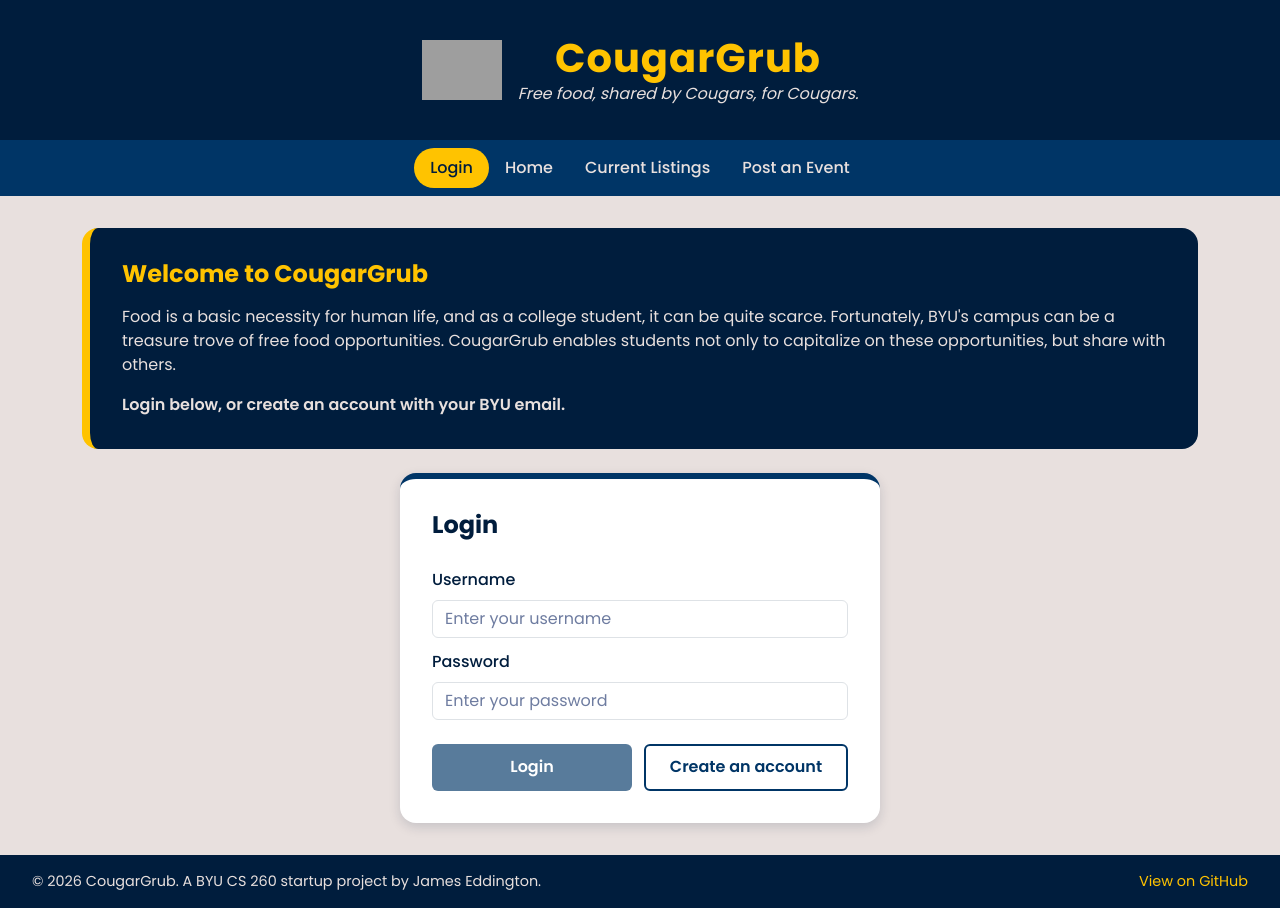
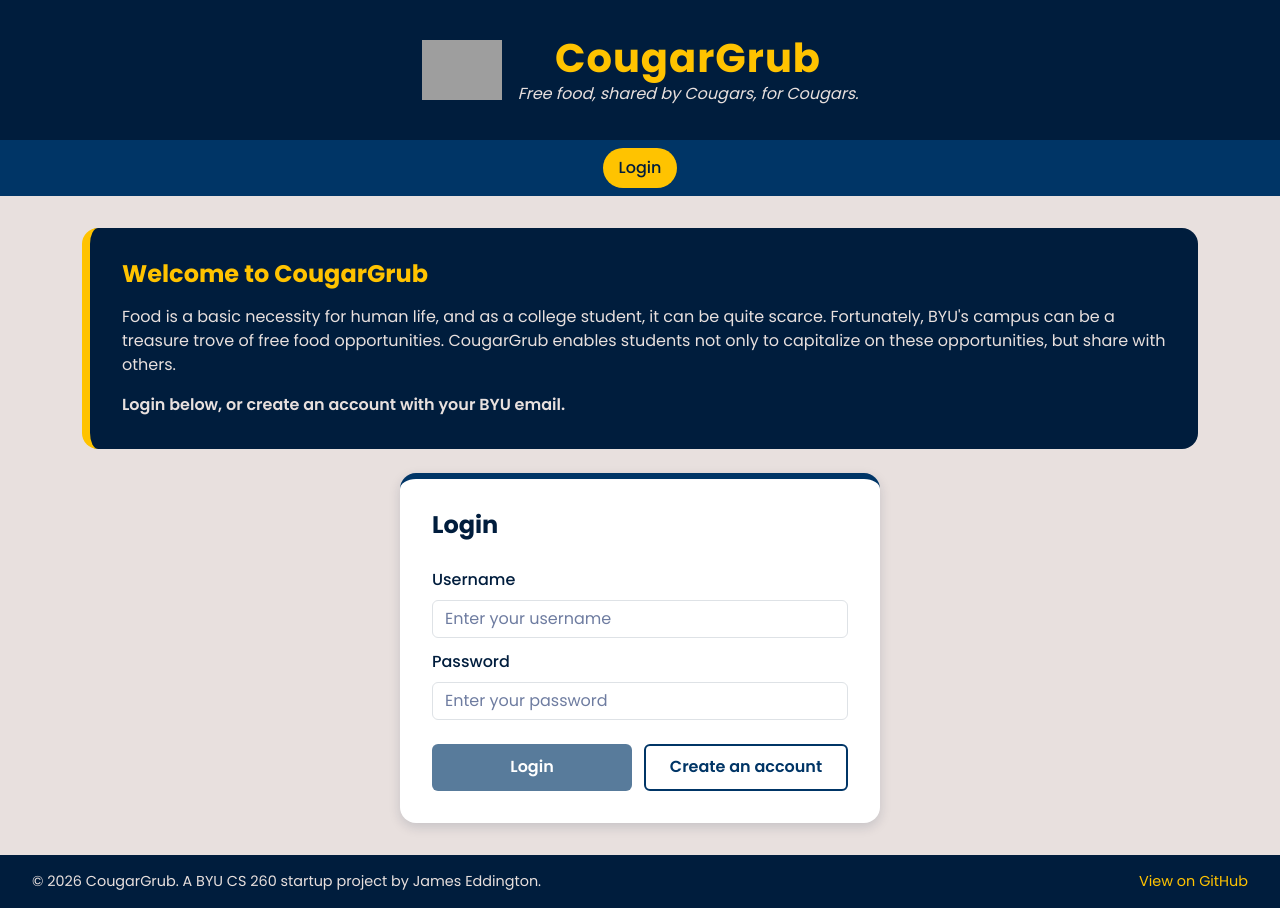
Before and after one commit to jamesse0/StartupIdea, a React (Vite) app: page / in a window 1280 px wide. Built offline with nearby package versions, Linux system fonts and the light colour scheme; grey boxes are pictures that could not be loaded.

Commit message:
nav links only show when logged in

```diff
--- a/src/app.jsx
+++ b/src/app.jsx
@@ -37,6 +37,8 @@ export default function App() {
                 Login
               </NavLink>
             </li>
+            {userName && (
+              <>
                 <li className="nav-item">
                   <NavLink className="nav-link" to="/home">
                     Home
@@ -52,6 +54,8 @@ export default function App() {
                     Post an Event
                   </NavLink>
                 </li>
+              </>
+            )}
           </ul>
         </nav>
 
```
Lines whose indentation alone changed are shown as unchanged.
